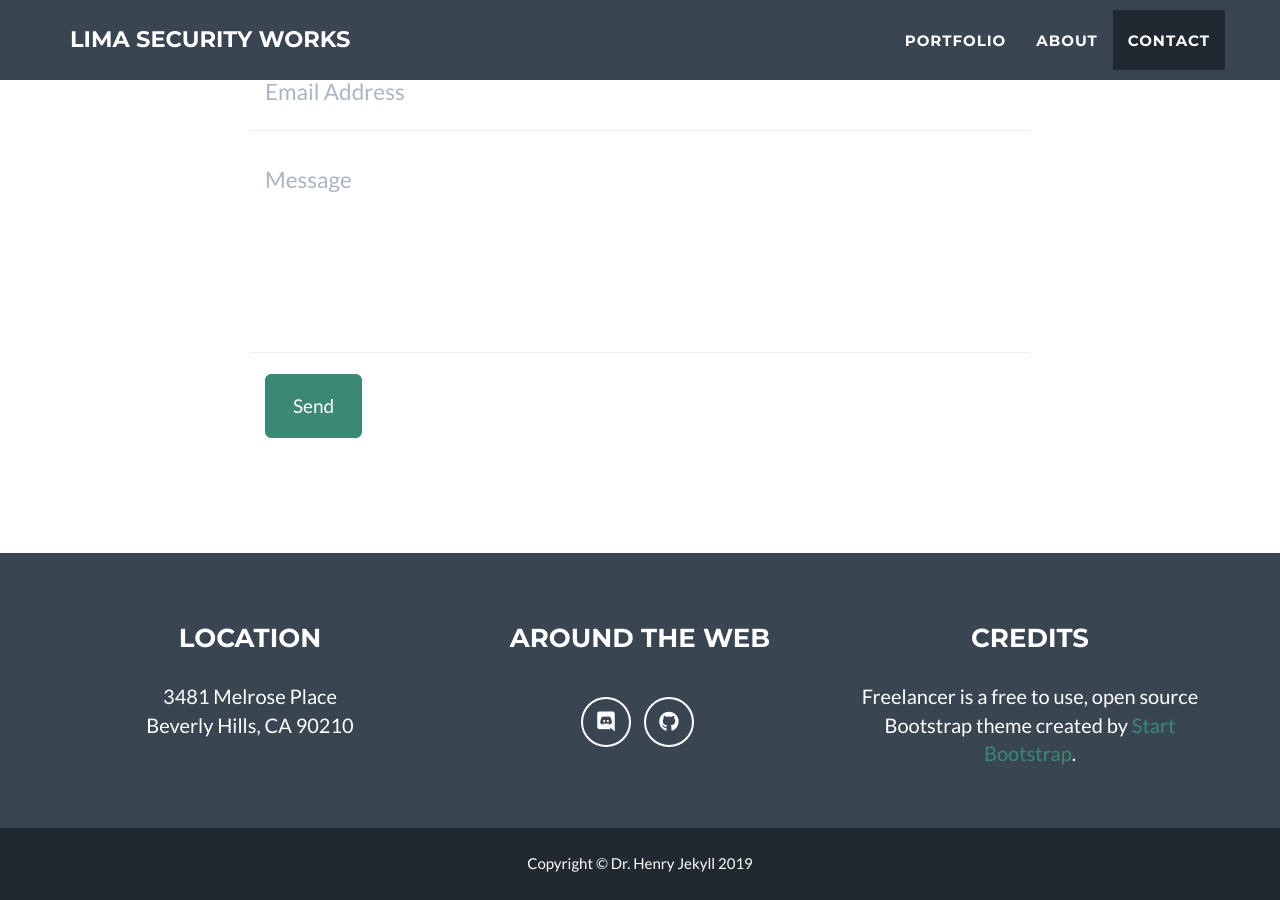
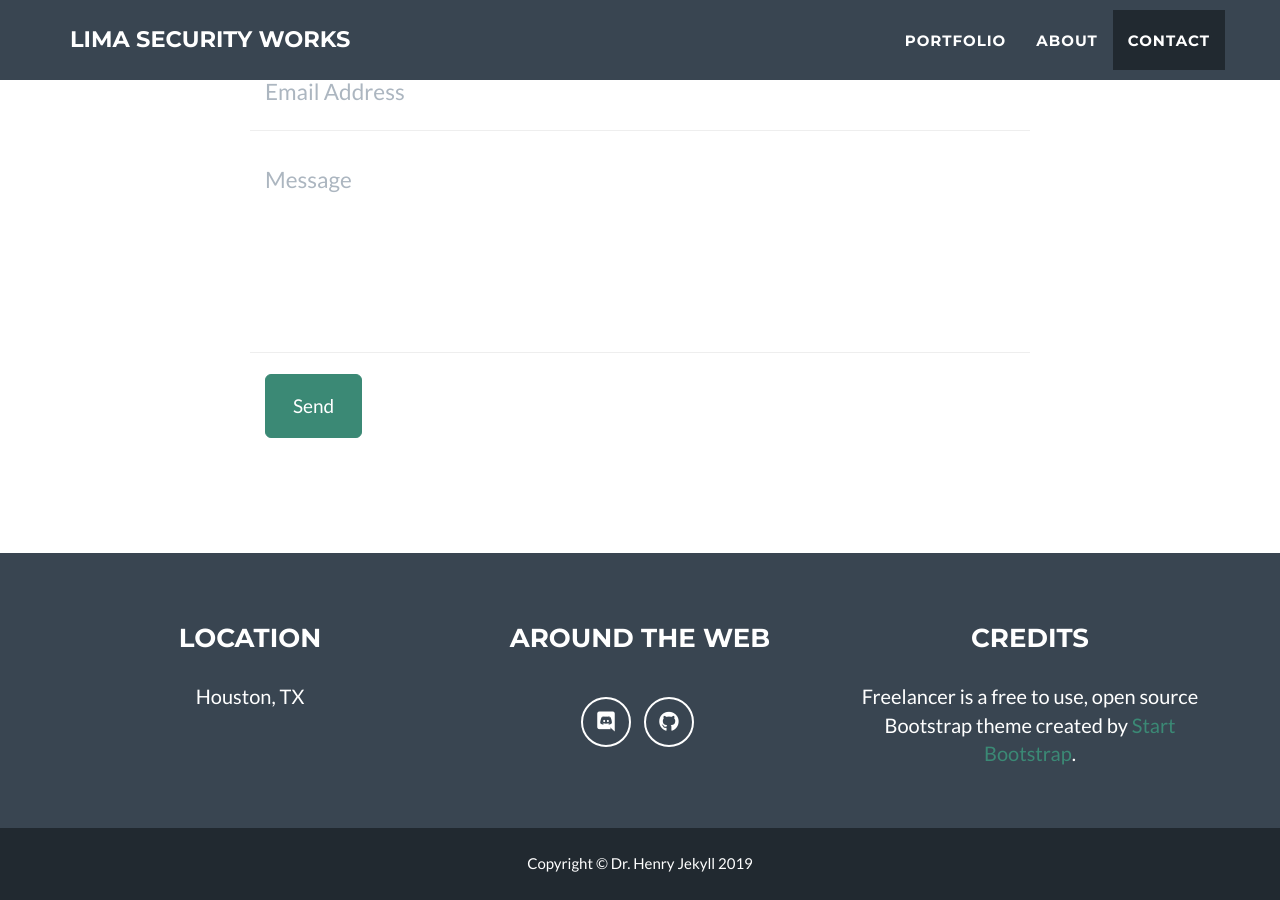
Before and after one commit to iskra0332/limasecurityworks.io, a Jekyll site: the page built from index.html, in a window 1280 px wide and 900 px high, scrolled down 2618 px. Built offline with Jekyll 4.4.1, drawn with Linux system fonts in a browser that asks for light colours.

Commit message:
Location

```diff
--- a/_config.yml
+++ b/_config.yml
@@ -46,8 +46,7 @@ social:
 
 # Postal address (add as many lines as necessary)
 address:
-  - line: 3481 Melrose Place
-  - line: Beverly Hills, CA 90210
+  - line: Houston, TX
 
 # Credits content
 credits: 'Freelancer is a free to use, open source Bootstrap theme created by <a href="http://startbootstrap.com">Start Bootstrap</a>.'
```
